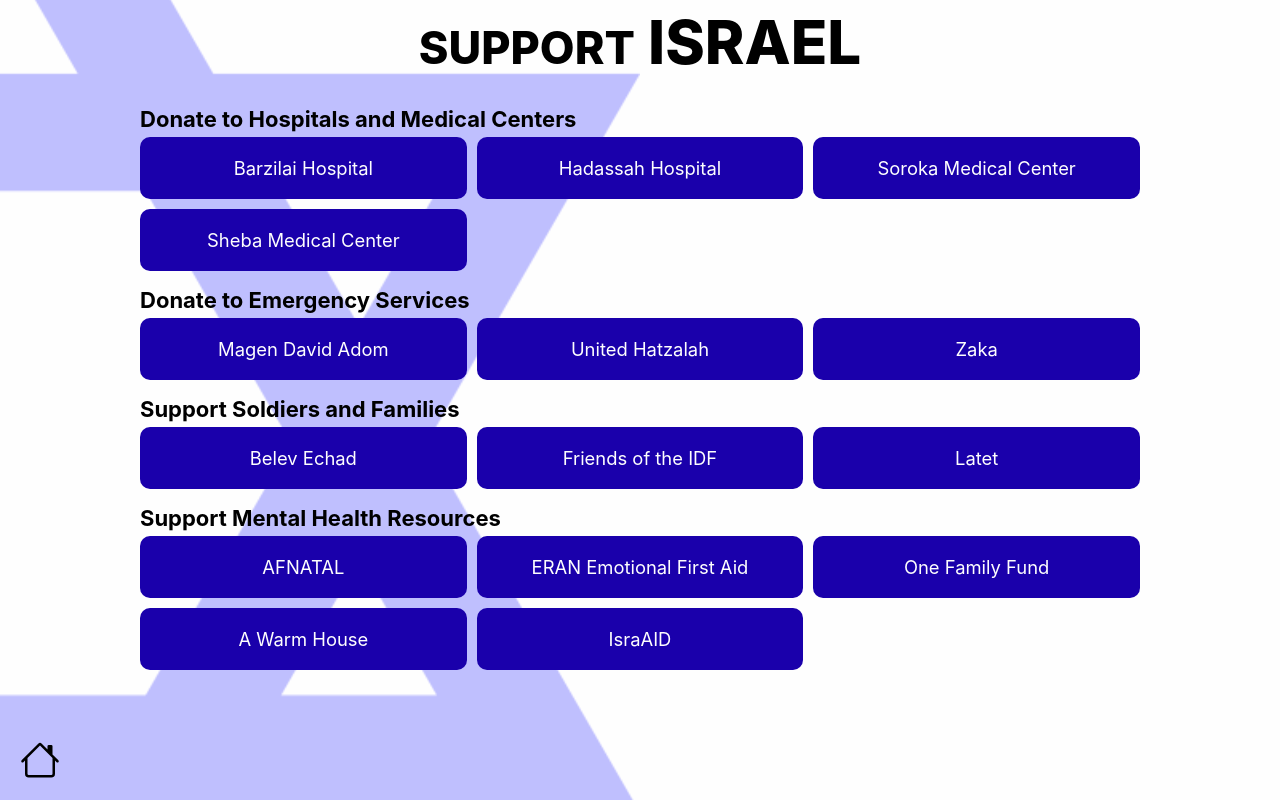
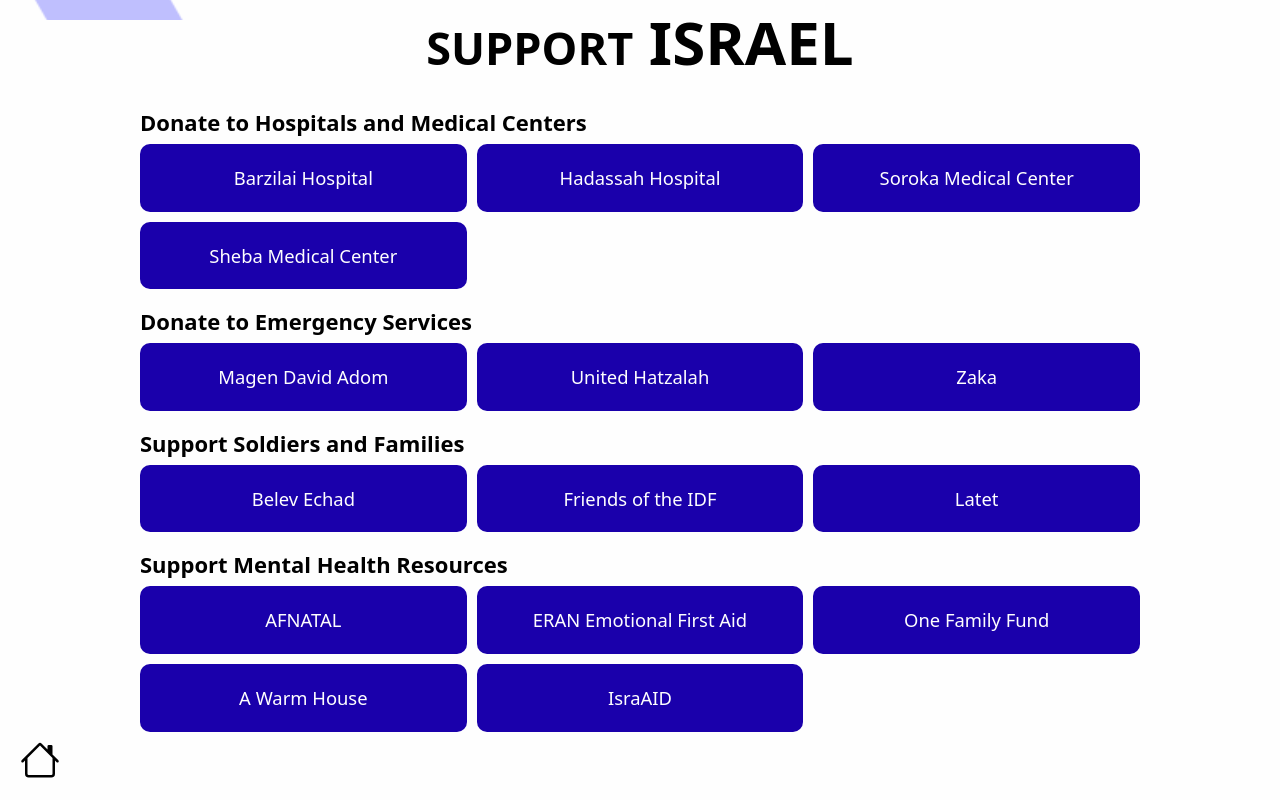
Before and after one commit to The-October-Team/7th-of-october, a React (Create React App) app: page /fundraisers in a window 1280 px wide. Shown: the top 800 px of the page. Built offline with nearby package versions, Linux system fonts and the light colour scheme; a web font is replaced by a local one.

Commit message:
Fixed trouble with  enough design and fundraisers design overlapping

```diff
--- a/src/fundraisers.css
+++ b/src/fundraisers.css
@@ -4,8 +4,12 @@
     box-sizing: border-box;
 }
 
+html,
 body {
+    scroll-behavior: smooth;
     background-color: #fefefe;
+    height: 100%;
+    width: 100%;
 }
 
 .fundraisers {
@@ -63,13 +67,14 @@
     filter: opacity(0.25);
     z-index: -1;
 }
-.subtitle {
+.fundraisers .subtitle {
     color: black;
     font-size: 1.1rem;
     font-weight: 700;
+    margin: 0;
 }
 
-.title {
+.fundraisers > .title {
     font-weight: 800;
     font-size: 3rem;
     line-height: 2.25rem;
--- a/src/pages/enough.tsx
+++ b/src/pages/enough.tsx
@@ -7,6 +7,8 @@
 import { ReactComponent as HouseIcon } from "../images/house.svg";
 
 function EnoughContent() {
+    document.body.style.position = "fixed";
+
     return (
         <div className="enough">
             <p className="title">WHAT CAN I DO?</p>
--- a/src/pages/fundraisers.tsx
+++ b/src/pages/fundraisers.tsx
@@ -1,6 +1,6 @@
 import React from "react";
 import "../styles.css";
-// import "bootstrap/dist/css/bootstrap.min.css";
+import "bootstrap/dist/css/bootstrap.min.css";
 import "../fundraisers.css";
 import { Link } from "react-router-dom";
 import { ReactComponent as HouseIcon } from "../images/house.svg";
```
